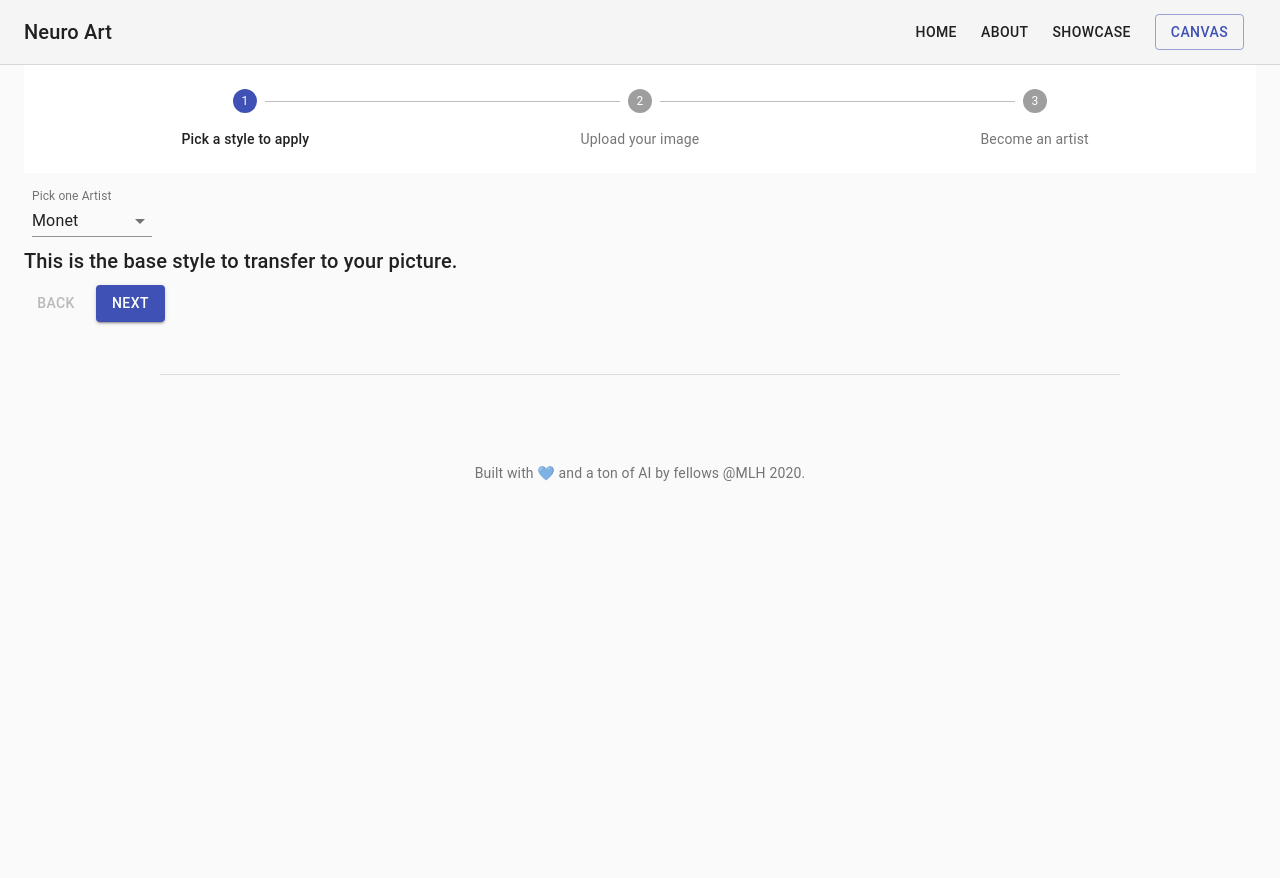
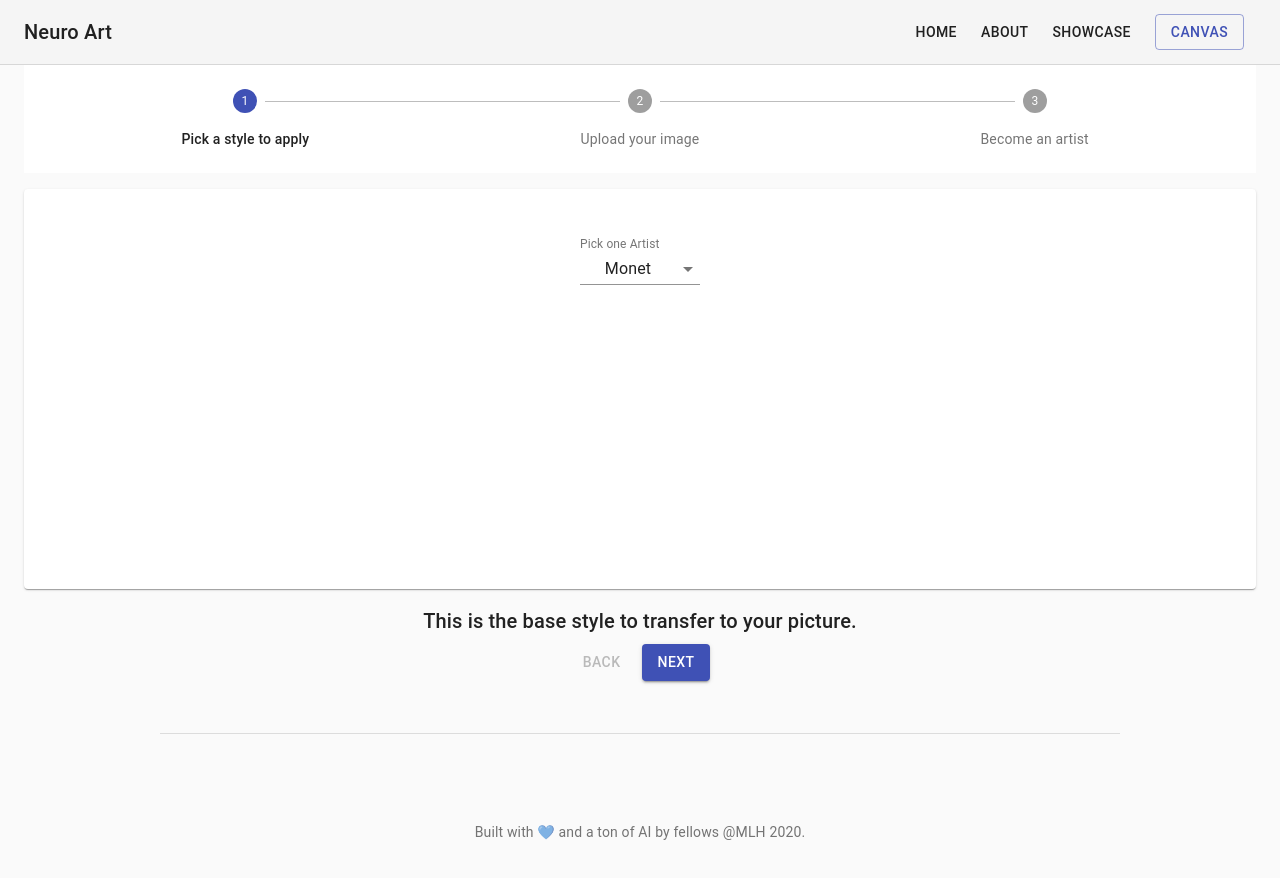
Before and after one commit to MLH-Fellowship/neuro-art, a React (Create React App) app in the folder frontend/: page /canvas in a window 1280 px wide. Shown: the top 878 px of the page. Before the commit the page ends 800 px from the top, so only its background shows below. Built offline with nearby package versions, Linux system fonts and the light colour scheme.

Commit message:
simplify component, add back request

```diff
--- a/frontend/src/views/Canvas/PickArtist.jsx
+++ b/frontend/src/views/Canvas/PickArtist.jsx
@@ -1,10 +1,12 @@
 import React from "react";
 import { makeStyles } from "@material-ui/core/styles";
 import Grid from "@material-ui/core/Grid";
+import Typography from "@material-ui/core/Typography";
 import FormControl from "@material-ui/core/FormControl";
 import Select from "@material-ui/core/Select";
 import InputLabel from "@material-ui/core/InputLabel";
 import MenuItem from "@material-ui/core/MenuItem";
+import Paper from "@material-ui/core/Paper";
 
 const useStyles = makeStyles((theme) => ({
   root: {
@@ -24,12 +26,22 @@ const useStyles = makeStyles((theme) => ({
   selectEmpty: {
     marginTop: theme.spacing(2),
   },
+  paperContainer: {
+    marginTop: theme.spacing(2),
+    marginBottom: theme.spacing(2),
+  },
+  paper: {
+    minHeight: "400px",
+    padding: theme.spacing(5),
+  },
 }));
 function PickArtist({ styles, artistList, artist, handleArtistChange }) {
   const classes = useStyles();
 
   return (
-    <Grid item xs={12}>
+    <>
+      <Grid item xs={12} spacing={3} className={classes.paperContainer}>
+        <Paper className={classes.paper}>
           {/* <Typography variant={"h2"} gutterBottom>
         1. Pick a style
       </Typography> */}
@@ -48,7 +60,14 @@ function PickArtist({ styles, artistList, artist, handleArtistChange }) {
               ))}
             </Select>
           </FormControl>
+        </Paper>
       </Grid>
+      <Grid item xs={12}>
+        <Typography variant={"h6"} gutterBottom>
+          This is the base style to transfer to your picture.
+        </Typography>
+      </Grid>
+    </>
   );
 }
 
--- a/frontend/src/views/Canvas/StyledPhoto.jsx
+++ b/frontend/src/views/Canvas/StyledPhoto.jsx
@@ -4,9 +4,11 @@ import { Paper } from "@material-ui/core";
 import Rating from "@material-ui/lab/Rating";
 import StarBorderIcon from "@material-ui/icons/StarBorder";
 import Box from "@material-ui/core/Box";
-function StyledPhoto({handleRatingChange}) {
+import Typography from "@material-ui/core/Typography";
+
+function StyledPhoto({ handleRatingChange }) {
   return (
-    <Grid container spacing={3}>
+    <>
       <Grid item xs={8}>
         <Paper>
           <img
@@ -27,7 +29,12 @@ function StyledPhoto({handleRatingChange}) {
           />
         </Box>
       </Grid>
-    </Grid>
+      <Grid item xs={12}>
+        <Typography variant={"h6"} gutterBottom>
+          Are you satisfied with the result? Rate it to improve our model.
+        </Typography>
+      </Grid>
+    </>
   );
 }
 
--- a/frontend/src/views/Canvas/UploadPhoto.jsx
+++ b/frontend/src/views/Canvas/UploadPhoto.jsx
@@ -1,13 +1,16 @@
 import React from "react";
 import ImageUploader from "react-images-upload";
 import Grid from "@material-ui/core/Grid";
+import Typography from "@material-ui/core/Typography";
 
-function UploadPhoto({onDrop}) {
+function UploadPhoto({ onDrop }) {
   return (
-    <Grid item xs={8}>
+    <>
+      <Grid item xs>
         <div>
           <ImageUploader
             withIcon={true}
+            label={"Accepted formats: jpg, png. Max size 5mb."}
             buttonText="Choose images"
             onChange={onDrop}
             imgExtension={[".jpg", ".png"]}
@@ -17,6 +20,12 @@ function UploadPhoto({onDrop}) {
           />
         </div>
       </Grid>
+      <Grid item xs={12} alignItems={"center"}>
+        <Typography variant={"h6"} gutterBottom>
+          Give your best shot a try
+        </Typography>
+      </Grid>
+    </>
   );
 }
 
--- a/frontend/src/views/Canvas/index.jsx
+++ b/frontend/src/views/Canvas/index.jsx
@@ -20,6 +20,7 @@ import StepLabel from "@material-ui/core/StepLabel";
 import Button from "@material-ui/core/Button";
 import StyledPhoto from "./StyledPhoto";
 
+const SUBMIT_PHOTO_ENDPOINT = "";
 const artistList = ["Monet", "Picasso", "Van Gogh"];
 
 const useStyles = makeStyles((theme) => ({
@@ -42,6 +43,7 @@ const useStyles = makeStyles((theme) => ({
   },
 }));
 
+// These are the steps to be shown in the stepper
 function getSteps() {
   return ["Pick a style to apply", "Upload your image", "Become an artist"];
 }
@@ -49,10 +51,13 @@ function getSteps() {
 function Canvas() {
   // Styles Hook
   const classes = useStyles();
-  // Local State utilities
+  // Local State
   const [artist, setArtist] = useState(artistList[0]);
   const [picture, setPicture] = useState([]);
+  const [styledPicture, setStyledPicture] = useState(null);
   const [rating, setRating] = useState(0);
+  // Local State utilities
+  const [loadingImage, setLoadingImage] = useState(false);
 
   // OnChange Controllers for Local State
   const handleArtistChange = (event) => {
@@ -65,7 +70,26 @@ function Canvas() {
     setRating(value);
   };
 
+  // Send Photo to back
+  const submitPhoto = async (picture) => {
+    try {
+      setLoadingImage(true);
+      let bodyFormData = new FormData();
+      if (picture.type === "image/jpeg") {
+        bodyFormData.append("image", picture);
+        const { data } = await axios.post(
+          SUBMIT_PHOTO_ENDPOINT,
+          bodyFormData
+          );
+
+          setStyledPicture(data);
+          setLoadingImage(false);
+      }
+    } catch (e) {}
+  };
+
   // Stepper Component
+  // This is the content on each step
   function getStepContent(stepIndex) {
     switch (stepIndex) {
       case 0:
@@ -78,9 +102,6 @@ function Canvas() {
               artist={artist}
               handleArtistChange={handleArtistChange}
             />
-            <Typography variant={"h6"} gutterBottom>
-              This is the base style to transfer to your picture.
-            </Typography>
           </>
         );
       case 1:
@@ -88,18 +109,12 @@ function Canvas() {
           <>
             {" "}
             <UploadPhoto onDrop={onDrop} />
-            <Typography variant={"h6"} gutterBottom>
-              Give your best shot a try
-            </Typography>
           </>
         );
       case 2:
         return (
           <>
             <StyledPhoto handleRatingChange={handleRatingChange} />
-            <Typography variant={"h6"} gutterBottom>
-              Are you satisfied with the resul? Rate it to improve our model.
-            </Typography>
           </>
         );
       default:
@@ -108,15 +123,12 @@ function Canvas() {
   }
   const [activeStep, setActiveStep] = React.useState(0);
   const steps = getSteps();
-
   const handleNext = () => {
     setActiveStep((prevActiveStep) => prevActiveStep + 1);
   };
-
   const handleBack = () => {
     setActiveStep((prevActiveStep) => prevActiveStep - 1);
   };
-
   const handleReset = () => {
     setActiveStep(0);
   };
@@ -136,10 +148,6 @@ function Canvas() {
                   </Step>
                 ))}
               </Stepper>
-              <Grid
-                container
-                style={{ height: "100%", textAlign: "center" }}
-              ></Grid>
               <div>
                 {activeStep === steps.length ? (
                   <div>
@@ -149,11 +157,17 @@ function Canvas() {
                     <Button onClick={handleReset}>Try again</Button>
                   </div>
                 ) : (
-                  <div>
-                    <Typography className={classes.instructions}>
-                      {getStepContent(activeStep)}
-                    </Typography>
-                    <div>
+                  <Grid
+                    container
+                    style={{ height: "100%", textAlign: "center" }}
+                  >
+                    {getStepContent(activeStep)}
+
+                    <Grid
+                      item
+                      xs={12}
+                      style={{ height: "100%", textAlign: "center" }}
+                    >
                       <Button
                         disabled={activeStep === 0}
                         onClick={handleBack}
@@ -166,10 +180,12 @@ function Canvas() {
                         color="primary"
                         onClick={handleNext}
                       >
-                        {activeStep === steps.length - 1 ? "Send Rating" : "Next"}
+                        {activeStep === steps.length - 1
+                          ? "Send Rating"
+                          : "Next"}
                       </Button>
-                    </div>
-                  </div>
+                    </Grid>
+                  </Grid>
                 )}
               </div>
             </div>
```
Lines whose indentation alone changed are shown as unchanged.
